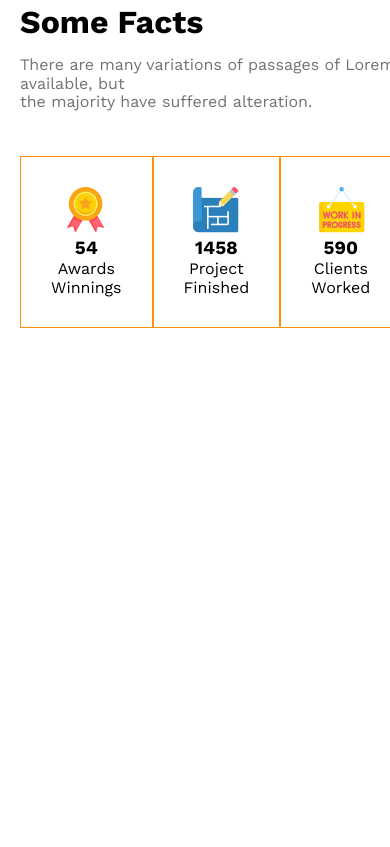
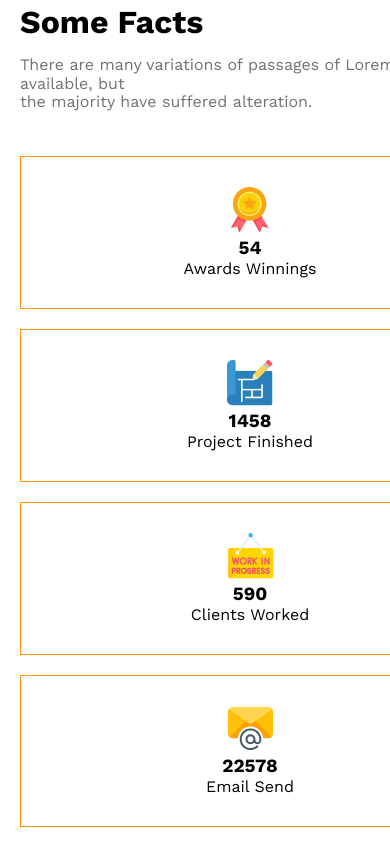
Before and after one commit to mdsayedhasann/g3-architects-website, a plain HTML site: page index.html in a window 390 px wide. Shown: the part 1796-2643 px from the top of the page. Before the commit the page ends 2144 px from the top, so only its background shows below. Drawn offline with nearby package versions, Linux system fonts and the light colour scheme.

Commit message:
Responsive Facts Part

```diff
--- a/css/style.css
+++ b/css/style.css
@@ -25,6 +25,10 @@ section {
     color: #FF900E;
 }
 
+/* header{
+    width: 1300px;
+} */
+
 main {
     width: 1300px;
     margin: 0 auto;
@@ -47,7 +51,8 @@ main {
 /* Header Style  */
 .header {
     background: rgba(255, 144, 14, 0.10);
-    padding: 50px 120px;
+    /* padding: 50px 50px; */
+    padding: 50px 20px;
 
 }
 
@@ -229,6 +234,12 @@ nav>ul li {
     .feature-images img {
         width: 100%;
     }
+    /* Fact Style */
+    .facts{
+        flex-direction: column;
+        width: 100%;
+        gap: 20px;
+    }
 }
 
 @media screen and (min-width:576px) and (max-width:992px) {
```
